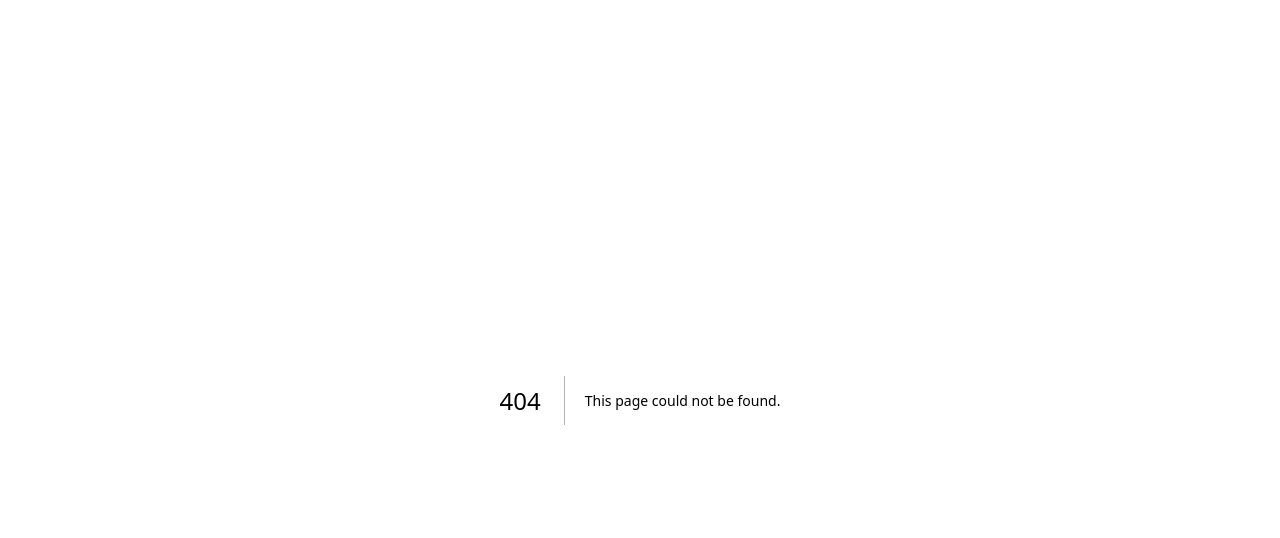
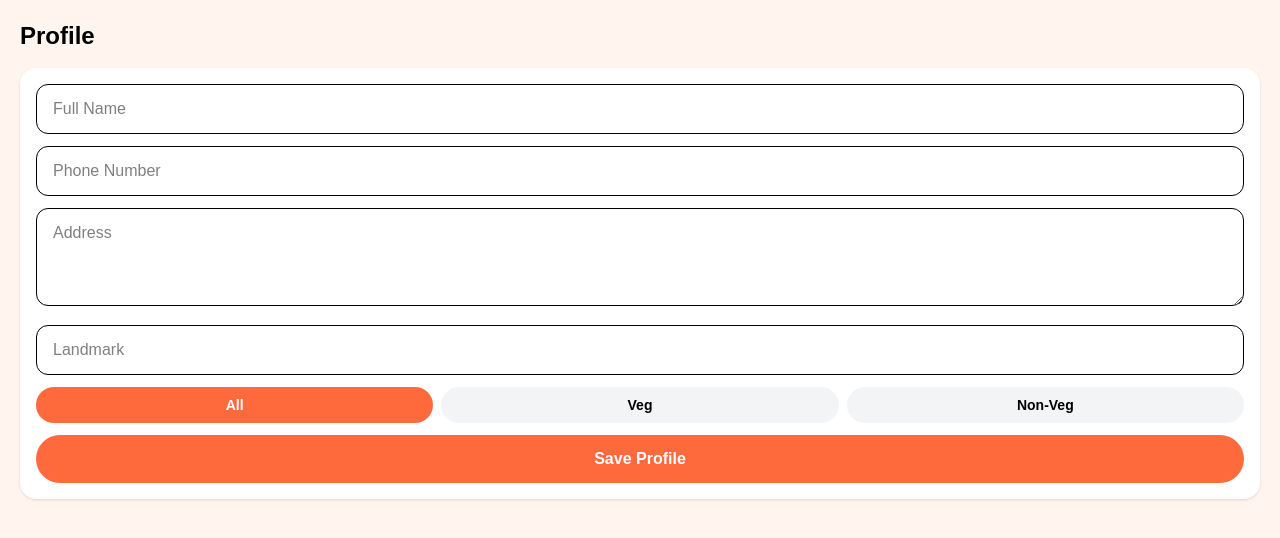
Before and after one commit to user1455689/eatsy, a Next.js app: page /profile in a window 1280 px wide. Before the commit this address had no page. Shown: the top 538 px of the page. Built offline with nearby package versions, Linux system fonts and the light colour scheme.

Commit message:
Local updates before syncing

```diff
--- a/app/checkout/page.tsx
+++ b/app/checkout/page.tsx
@@ -1,6 +1,7 @@
 "use client";
 
 import { useCart } from "@/context/CartContext";
+import { useProfile } from "@/context/ProfileContext";
 import { useRouter } from "next/navigation";
 import { useEffect, useState } from "react";
 
@@ -14,6 +15,7 @@ const WHATSAPP_NUMBER = "9779746571404";
 
 export default function CheckoutPage() {
   const { cart, clearCart } = useCart();
+  const { profile } = useProfile(); // ✅ NEW
   const router = useRouter();
 
   const [name, setName] = useState("");
@@ -30,6 +32,16 @@ export default function CheckoutPage() {
     (sum, i) => sum + i.price * i.quantity,
     0
   );
+
+  /* ---------------- AUTO-FILL FROM PROFILE ---------------- */
+  useEffect(() => {
+    if (!profile) return;
+
+    setName(profile.name || "");
+    setPhone(profile.phone || "");
+    setAddress(profile.address || "");
+    setLandmark(profile.landmark || "");
+  }, [profile]);
 
   /* ---------------- REDIRECT IF CART EMPTY ---------------- */
   useEffect(() => {
@@ -62,6 +74,8 @@ export default function CheckoutPage() {
           setDeliveryFee(calculateDeliveryFee(d));
         }
 
+        // Only auto-fill address if profile doesn't already have one
+        if (!profile?.address) {
           try {
             const res = await fetch(
               `https://nominatim.openstreetmap.org/reverse?format=json&lat=${latitude}&lon=${longitude}`
@@ -69,12 +83,13 @@ export default function CheckoutPage() {
             const data = await res.json();
             setAddress(data.display_name || "");
           } catch {}
+        }
 
         setLoadingLocation(false);
       },
       () => setLoadingLocation(false)
     );
-  }, []);
+  }, [profile]);
 
   /* ---------------- VALIDATIONS ---------------- */
   const isValidPhone = (p: string) =>
@@ -148,7 +163,7 @@ ${itemsText}
     const orderId = Date.now();
     const fullPhone = `+977${phone}`;
 
-    /* Send to Google Sheets */
+    // Send to Google Sheets (Make)
     await fetch(
       "https://hook.eu1.make.com/js24ep6zbexlcs2g7tifuigvy7v7n1dt",
       {
@@ -180,7 +195,9 @@ ${itemsText}
 
   return (
     <div className="min-h-screen bg-[#FFF5EE] p-5 pb-28 text-black">
-      <h1 className="text-2xl font-bold mb-4">Checkout</h1>
+      <h1 className="text-2xl font-bold mb-4">
+        Checkout
+      </h1>
 
       <div className="bg-white rounded-2xl p-4 mb-4 shadow">
         <input
--- a/app/layout.tsx
+++ b/app/layout.tsx
@@ -2,6 +2,7 @@ import "./globals.css";
 
 import { CartProvider } from "@/context/CartContext";
 import { FavoritesProvider } from "@/context/FavoritesContext";
+import { ProfileProvider } from "@/context/ProfileContext";
 
 export default function RootLayout({
   children,
@@ -11,11 +12,16 @@ export default function RootLayout({
   return (
     <html lang="en">
       <body className="bg-[#FFF5EE] min-h-screen text-gray-800 antialiased">
-        <CartProvider>
+        {/* 🧠 Profile → global user info */}
+        <ProfileProvider>
+          {/* ❤️ Favorites → food likes */}
           <FavoritesProvider>
-            {children}
+            {/* 🛒 Cart → order items */}
+            <CartProvider>
+              {children}
+            </CartProvider>
           </FavoritesProvider>
-        </CartProvider>
+        </ProfileProvider>
       </body>
     </html>
   );
--- /dev/null
+++ b/app/profile/page.tsx
@@ -0,0 +1,136 @@
+"use client";
+
+import { useProfile } from "@/context/ProfileContext";
+import { useState } from "react";
+import { useRouter } from "next/navigation";
+
+export default function ProfilePage() {
+  const { profile, updateProfile, clearProfile } =
+    useProfile();
+  const router = useRouter();
+
+  const [form, setForm] = useState({
+    name: profile?.name || "",
+    phone: profile?.phone || "",
+    address: profile?.address || "",
+    landmark: profile?.landmark || "",
+    foodPreference:
+      profile?.foodPreference || "All",
+  });
+
+  const saveProfile = () => {
+    if (!form.name || !form.phone) {
+      alert("Name and phone are required");
+      return;
+    }
+
+    updateProfile(form);
+
+    // ✅ Redirect to home after save
+    router.push("/home");
+  };
+
+  return (
+    <div className="min-h-screen bg-[#FFF5EE] p-5 pb-24 text-black">
+      <h1 className="text-2xl font-bold mb-4">
+        Profile
+      </h1>
+
+      <div className="bg-white rounded-2xl p-4 shadow mb-4">
+        <input
+          placeholder="Full Name"
+          value={form.name}
+          onChange={(e) =>
+            setForm({
+              ...form,
+              name: e.target.value,
+            })
+          }
+          className="w-full mb-3 px-4 py-3 border rounded-xl"
+        />
+
+        <input
+          placeholder="Phone Number"
+          value={form.phone}
+          onChange={(e) =>
+            setForm({
+              ...form,
+              phone: e.target.value,
+            })
+          }
+          className="w-full mb-3 px-4 py-3 border rounded-xl"
+        />
+
+        <textarea
+          placeholder="Address"
+          value={form.address}
+          onChange={(e) =>
+            setForm({
+              ...form,
+              address: e.target.value,
+            })
+          }
+          rows={3}
+          className="w-full mb-3 px-4 py-3 border rounded-xl"
+        />
+
+        <input
+          placeholder="Landmark"
+          value={form.landmark}
+          onChange={(e) =>
+            setForm({
+              ...form,
+              landmark: e.target.value,
+            })
+          }
+          className="w-full mb-3 px-4 py-3 border rounded-xl"
+        />
+
+        {/* Preference */}
+        <div className="flex gap-2 mb-3">
+          {["All", "Veg", "Non-Veg"].map(
+            (p) => (
+              <button
+                key={p}
+                onClick={() =>
+                  setForm({
+                    ...form,
+                    foodPreference:
+                      p as any,
+                  })
+                }
+                className={`flex-1 py-2 rounded-full text-sm font-semibold ${
+                  form.foodPreference === p
+                    ? "bg-[#FF6A3D] text-white"
+                    : "bg-gray-100"
+                }`}
+              >
+                {p}
+              </button>
+            )
+          )}
+        </div>
+
+        <button
+          onClick={saveProfile}
+          className="w-full bg-[#FF6A3D] text-white py-3 rounded-full font-semibold"
+        >
+          Save Profile
+        </button>
+      </div>
+
+      {/* Reset */}
+      {profile && (
+        <button
+          onClick={() => {
+            clearProfile();
+            router.push("/home");
+          }}
+          className="w-full text-red-600 font-semibold"
+        >
+          Reset Profile
+        </button>
+      )}
+    </div>
+  );
+}
--- a/components/layout/Header.tsx
+++ b/components/layout/Header.tsx
@@ -1,77 +1,89 @@
 "use client";
 
+import { useProfile } from "@/context/ProfileContext";
 import { useEffect, useState } from "react";
 
 export default function Header() {
-  const [location, setLocation] = useState("Detecting location...");
+  const { profile } = useProfile();
 
+  const [location, setLocation] = useState(
+    "Detecting location..."
+  );
+  const [greeting, setGreeting] = useState(
+    "Hello"
+  );
+
+  /* ---------------- TIME-BASED GREETING ---------------- */
+  useEffect(() => {
+    const hour = new Date().getHours();
+
+    if (hour >= 5 && hour < 12) {
+      setGreeting("Good Morning ☀️");
+    } else if (hour >= 12 && hour < 17) {
+      setGreeting("Good Afternoon 🌤️");
+    } else if (hour >= 17 && hour < 22) {
+      setGreeting("Good Evening 🌆");
+    } else {
+      setGreeting("Good Night 🌙");
+    }
+  }, []);
+
+  /* ---------------- LOCATION DETECTION ---------------- */
   useEffect(() => {
     if (!navigator.geolocation) {
-      setLocation("Location not supported");
+      setLocation("Your location");
       return;
     }
 
     navigator.geolocation.getCurrentPosition(
       async (position) => {
-        const { latitude, longitude } = position.coords;
+        const { latitude, longitude } =
+          position.coords;
 
         try {
           const res = await fetch(
-            `https://nominatim.openstreetmap.org/reverse?lat=${latitude}&lon=${longitude}&format=json`
+            `https://nominatim.openstreetmap.org/reverse?format=json&lat=${latitude}&lon=${longitude}`
           );
           const data = await res.json();
 
           const city =
-            data.address.city ||
-            data.address.town ||
-            data.address.village ||
+            data.address?.city ||
+            data.address?.town ||
+            data.address?.village ||
             "Your area";
 
           setLocation(city);
         } catch {
-          setLocation("Your location");
+          setLocation("Your area");
         }
       },
       () => {
-        setLocation("Kathmandu, Nepal");
+        setLocation("Kathmandu");
       }
     );
   }, []);
 
   return (
-    <div className="mb-5">
-      {/* Top row: Logo + Profile */}
-      <div className="flex items-center justify-between mb-2">
-        {/* Logo + Name */}
-        <div className="flex items-center gap-3">
-          {/* Logo */}
-          <div className="w-10 h-10 rounded-xl bg-[#FF6A3D] text-white flex items-center justify-center font-bold text-lg shadow">
-            E
-          </div>
+    <div className="flex items-center justify-between mb-5">
+      {/* LEFT: Greeting + Location */}
+      <div>
+        {/* 👋 Greeting */}
+        <p className="text-sm text-gray-600">
+          {greeting},{" "}
+          <span className="font-medium">
+            {profile?.name || "Guest"}
+          </span>
+        </p>
 
-          {/* Restaurant Name */}
-          <div>
-            <h2 className="font-bold text-gray-900 leading-tight">
-              Eatsy
-            </h2>
-            <p className="text-xs text-gray-500">
-              Food Delivery
-            </p>
-          </div>
-        </div>
-
-        {/* Profile */}
-        <div className="w-10 h-10 rounded-full bg-white shadow flex items-center justify-center">
-          👤
+        {/* 📍 Location */}
+        <div className="flex items-center gap-1 text-sm text-gray-800 font-semibold">
+          📍 {location}
         </div>
       </div>
 
-      {/* Location */}
-      <div>
-        <p className="text-xs text-gray-500">Deliver to</p>
-        <h3 className="font-semibold text-gray-900">
-          {location}
-        </h3>
+      {/* RIGHT: Logo / Avatar */}
+      <div className="w-10 h-10 rounded-full bg-white shadow flex items-center justify-center">
+        🍽️
       </div>
     </div>
   );
--- /dev/null
+++ b/context/ProfileContext.tsx
@@ -0,0 +1,88 @@
+"use client";
+
+import {
+  createContext,
+  useContext,
+  useEffect,
+  useState,
+} from "react";
+
+/* ---------------- TYPES ---------------- */
+
+export type Profile = {
+  name: string;
+  phone: string;
+  address: string;
+  landmark: string;
+  foodPreference: "All" | "Veg" | "Non-Veg";
+};
+
+type ProfileContextType = {
+  profile: Profile | null;
+  updateProfile: (data: Profile) => void;
+  clearProfile: () => void;
+};
+
+/* ---------------- CONTEXT ---------------- */
+
+const ProfileContext =
+  createContext<ProfileContextType | null>(null);
+
+/* ---------------- PROVIDER ---------------- */
+
+export function ProfileProvider({
+  children,
+}: {
+  children: React.ReactNode;
+}) {
+  const [profile, setProfile] =
+    useState<Profile | null>(null);
+
+  /* LOAD FROM localStorage */
+  useEffect(() => {
+    const saved =
+      localStorage.getItem("user-profile");
+    if (saved) {
+      setProfile(JSON.parse(saved));
+    }
+  }, []);
+
+  /* UPDATE + SAVE */
+  const updateProfile = (data: Profile) => {
+    setProfile(data);
+    localStorage.setItem(
+      "user-profile",
+      JSON.stringify(data)
+    );
+  };
+
+  /* CLEAR PROFILE */
+  const clearProfile = () => {
+    setProfile(null);
+    localStorage.removeItem("user-profile");
+  };
+
+  return (
+    <ProfileContext.Provider
+      value={{
+        profile,
+        updateProfile,
+        clearProfile,
+      }}
+    >
+      {children}
+    </ProfileContext.Provider>
+  );
+}
+
+/* ---------------- HOOK ---------------- */
+
+export function useProfile() {
+  const ctx = useContext(ProfileContext);
+  if (!ctx) {
+    throw new Error(
+      "useProfile must be used inside ProfileProvider"
+    );
+  }
+  return ctx;
+}
```
Lines whose indentation alone changed are shown as unchanged.
